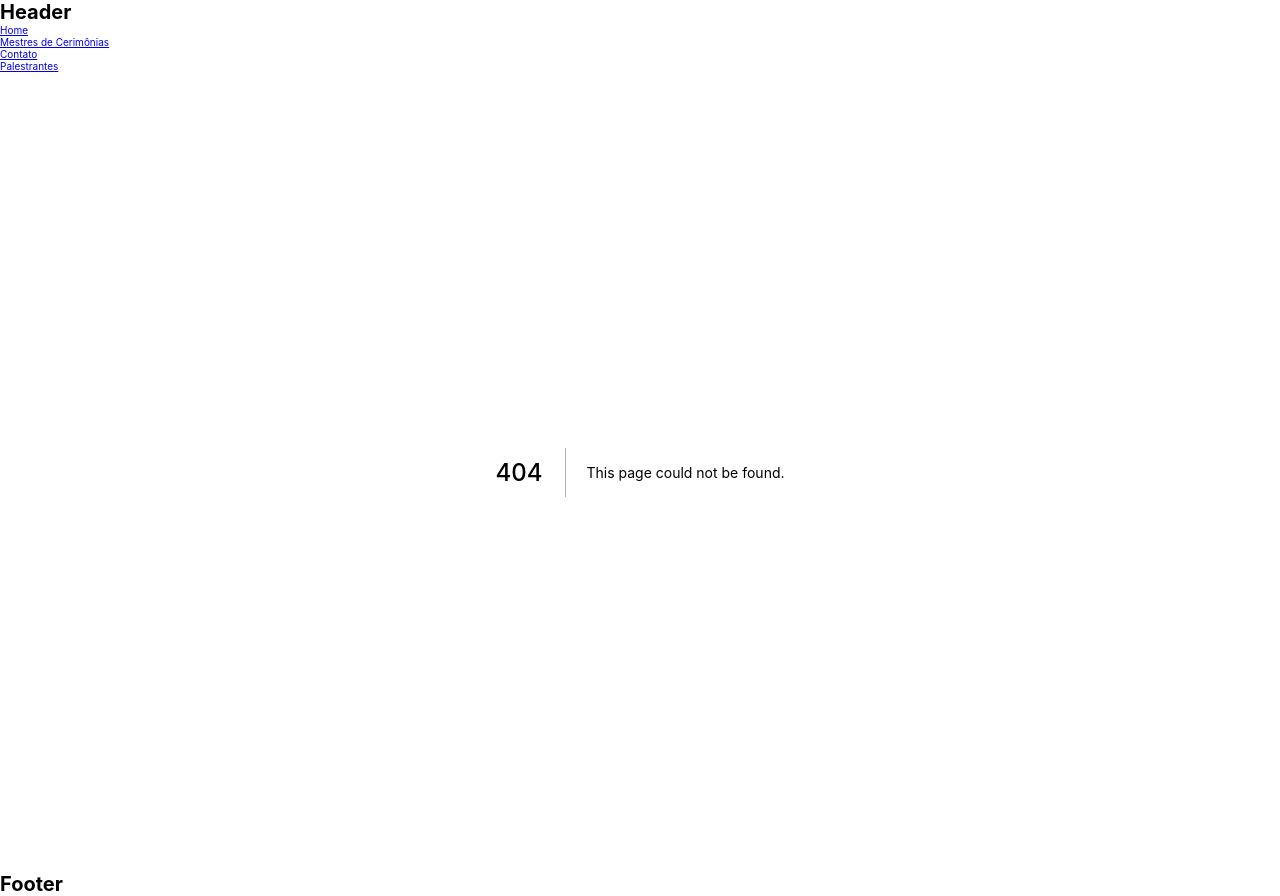
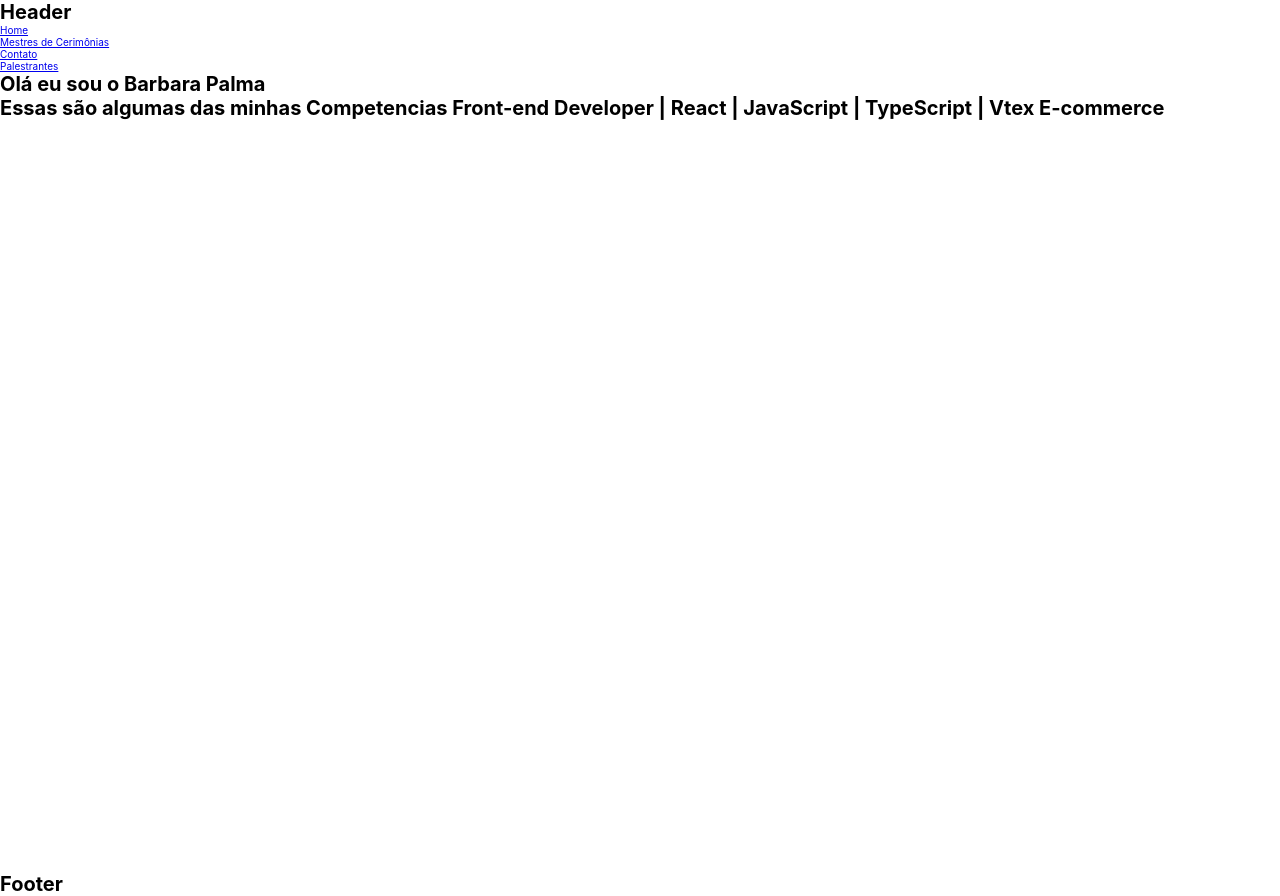
Before and after one commit to wandreus/meet, a Next.js app: page /palestrantes/barbara-palma in a window 1280 px wide. Before the commit this address had no page. Built offline with nearby package versions, Linux system fonts and the light colour scheme.

Commit message:
feat: adicionando pagina palestrantes

```diff
--- /dev/null
+++ b/public/palestrantes.json
@@ -0,0 +1,50 @@
+{
+  "palestrantes": [
+    {
+      "name": "Wandreus Pereira",
+      "url": "wandreus-pereira",
+      "img": [
+        {
+          "1": "/img/hero-illustration.svg",
+          "2": "url",
+          "3": "url"
+        }
+      ],
+      "short_description": "Front-end Developer | React | JavaScript | TypeScript | Vtex E-commerce",
+      "category": ["Front-end Developer", "React", "JavaScript"],
+      "social_midia": [
+        {
+          "facebook": "#",
+          "linkedin": "#",
+          "instagram": "#",
+          "twitter": "#"
+        }
+      ],
+      "bio": "Há mais de 8 anos trabalhando com programação de Front-end. Certificado Vtex : Project/Implantação, Reseller, Expert/Suport  Criação de Sistemas de solução Web, controles de estoque, Loja Virtual, Web Sites.      Programação Mobile e responsiva utilizando as mais recentes linguagens do mercado. ",
+      "video": "#urlOrId"
+    },
+    {
+      "name": "Barbara Palma",
+      "url": "barbara-palma",
+      "img": [
+        {
+          "1": "/img/logo.svg",
+          "2": "url",
+          "3": "url"
+        }
+      ],
+      "short_description": "Front-end Developer | React | JavaScript | TypeScript | Vtex E-commerce",
+      "category": ["Front-end Developer", "React", "JavaScript"],
+      "social_midia": [
+        {
+          "facebook": "#",
+          "linkedin": "#",
+          "instagram": "#",
+          "twitter": "#"
+        }
+      ],
+      "bio": "Há mais de 8 anos trabalhando com programação de Front-end. Certificado Vtex : Project/Implantação, Reseller, Expert/Suport  Criação de Sistemas de solução Web, controles de estoque, Loja Virtual, Web Sites.      Programação Mobile e responsiva utilizando as mais recentes linguagens do mercado. ",
+      "video": "#urlOrId"
+    }
+  ]
+}
--- /dev/null
+++ b/src/pages/palestrantes/[url].tsx
@@ -0,0 +1,30 @@
+import { palestrantes } from '../../../public/palestrantes.json'
+
+export async function getStaticProps({ params: { url = '#' } }) {
+  const palestrante = palestrantes.filter((item) => item.url == url)
+
+  return {
+    props: {
+      palestrante
+    }
+  }
+}
+
+export async function getStaticPaths() {
+  const paths = palestrantes.map((item) => ({
+    params: { url: item.url }
+  }))
+  return { paths, fallback: false }
+}
+
+export default function palestrante({
+  palestrante: [{ name = '#', short_description = '#' }]
+}) {
+  return (
+    <h1>
+      Olá eu sou o {name}
+      <br />
+      Essas são algumas das minhas Competencias {short_description}
+    </h1>
+  )
+}
```
Also changed, not shown: src/pages/palestrantes.tsx (+31 -2 lines).
